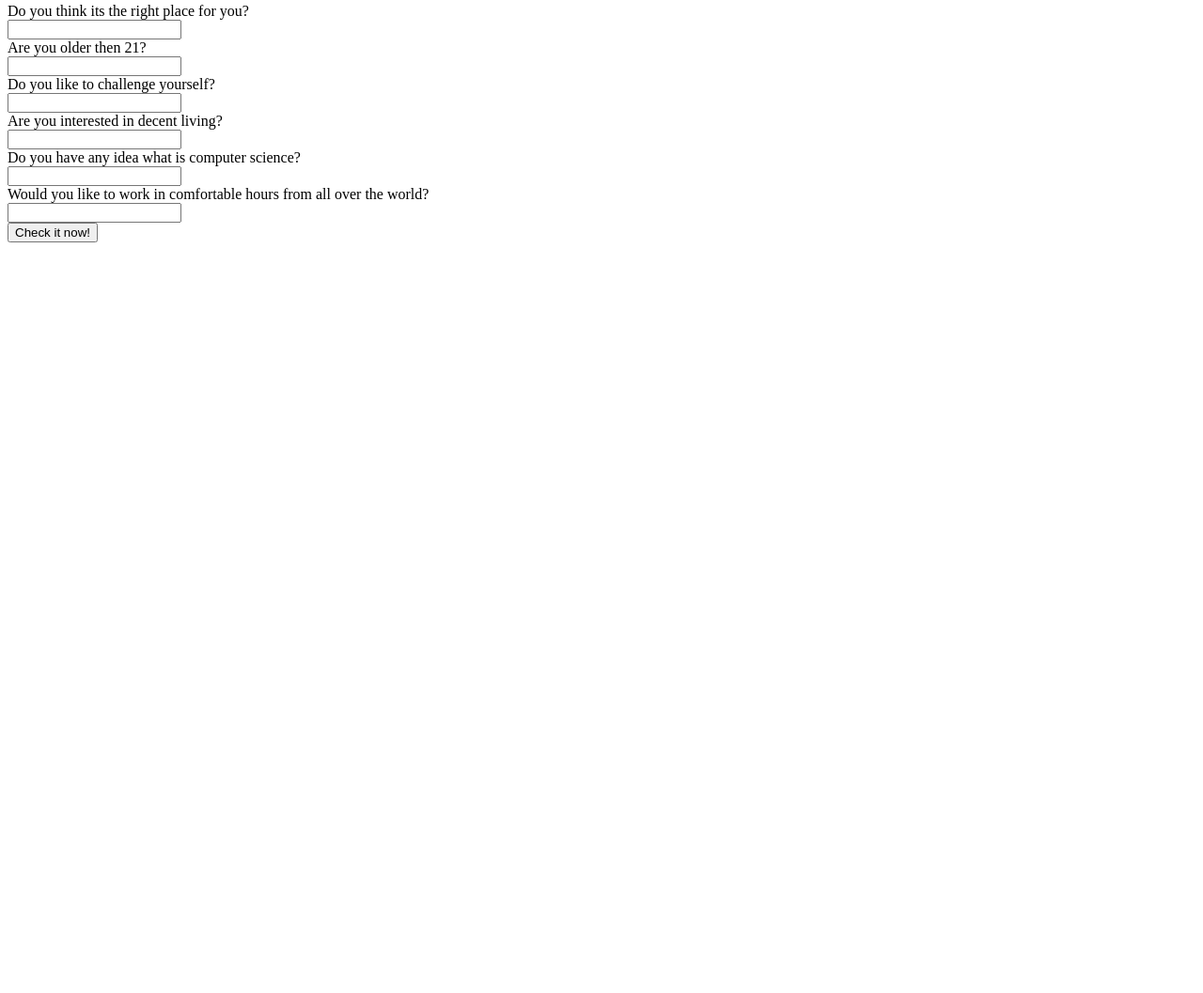
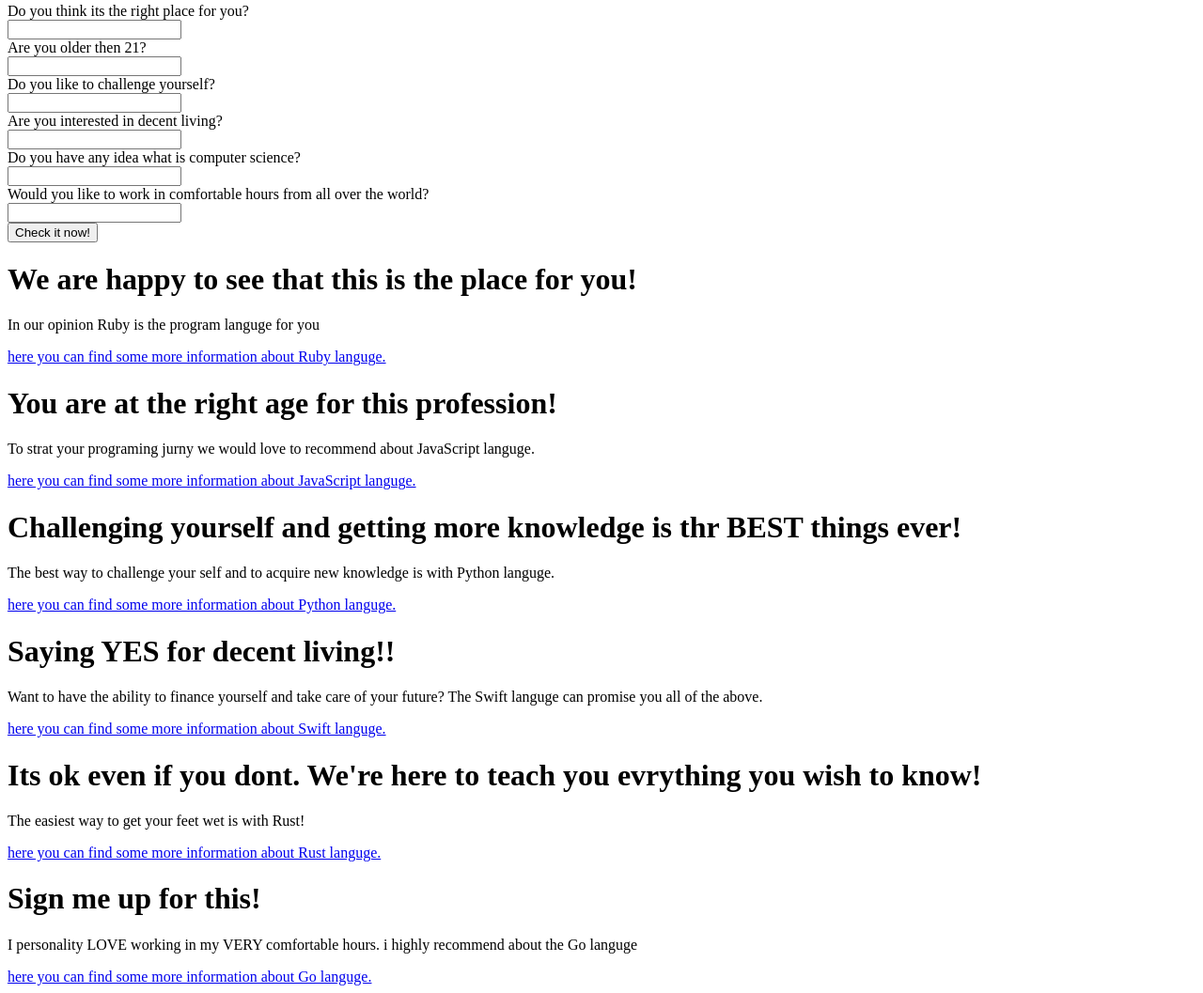
Before and after one commit to orbu13/second-independent2, a plain HTML site: page index.html in a window 1280 px wide. Shown: the part 152-1209 px from the top of the page at 94% size. Before the commit the page ends 800 px from the top, so only its background shows below. Drawn offline with Linux system fonts and the light colour scheme; a script that the page names is missing.

Commit message:
created list of answer&linked some links

```diff
--- a/index.html
+++ b/index.html
@@ -36,3 +36,41 @@
 
      <button type="submit">Check it now!</button><br>
  </form>
+
+
+
+ <div id="question1" class="hidden">
+  <h1>We are happy to see that this is the place for you!</h1>
+  <p>In our opinion Ruby is the program languge for you</p>
+  <a href="https://www.udemy.com/course/ruby-smartherd/?utm_source=adwords&utm_medium=udemyads&utm_campaign=DSA_Catchall_la.EN_cc.US&utm_content=deal4584&utm_term=_._ag_95911180068_._ad_532194018662_._kw__._de_c_._dm__._pl__._ti_dsa-406594358574_._li_9032933_._pd__._&matchtype=&gclid=CjwKCAjwyeujBhA5EiwA5WD7_efbnShrJx0HDRaaut4u2SvQCxj0Yq53GFuw3NX44vlJfIe2xKR4FxoC6gsQAvD_BwE">here you can find some more information about Ruby languge.</a>
+</div>
+<div id="question2" class="hidden">
+  <h1>You are at the right age for this profession!</h1>
+  <p>To strat your programing jurny we would love to recommend about JavaScript languge.</p>
+  <a href="https://www.udemy.com/topic/JavaScript/?gclid=CjwKCAjwyeujBhA5EiwA5WD7_Rb8Cs-OPIMPBSdHrP4uyzRCBswupiRBOCJ4MzMk--QbDJS0YnJJ2hoCagoQAvD_BwE&matchtype=b&utm_campaign=JavaScript_v.PROF_la.EN_cc.ROW_ti.6368&utm_content=deal4584&utm_medium=udemyads&utm_source=adwords&utm_term=_._ag_82721556216_._ad_535700363647_._kw_javascript%20exercises_._de_c_._dm__._pl__._ti_kwd-786568839818_._li_9032933_._pd__._">here you can find some more information about JavaScript languge.</a>
+</div>
+<div id="question3" class="hidden">
+  <h1>Challenging yourself and getting more knowledge is thr BEST things ever! </h1>
+  <p>The best way to challenge your self and to acquire new knowledge is with Python languge. </p>
+  <a href="https://www.udemy.com/course/100-days-of-code/?utm_source=adwords&utm_medium=udemyads&utm_campaign=Python_v.PROF_la.EN_cc.ROW_ti.7380&utm_content=deal4584&utm_term=_._ag_85724077424_._ad_535757779589_._kw_python+free+course_._de_c_._dm__._pl__._ti_kwd-298564862288_._li_9032933_._pd__._&matchtype=b&gclid=CjwKCAjwyeujBhA5EiwA5WD7_bDyKoWN2RWzHCzZrNP0sCsJflcbOX2aFD7hcO0FTVcoK-ARBnKb2xoCm6oQAvD_BwE">here you can find some more information about Python languge.</a>
+</div>
+<div id="question4" class="hidden">
+  <h1>Saying YES for decent living!!</h1>
+  <p>Want to have the ability to finance yourself and take care of your future? The Swift languge can promise you all of the above.</p>
+  <a href="https://www.udemy.com/course/make-your-first-iphone-app-using-swift-swiftui-and-ios-15/?utm_source=adwords&utm_medium=udemyads&utm_campaign=Swift_v.PROF_la.EN_cc.US_ti.7956&utm_content=deal4584&utm_term=_._ag_83329511434_._ad_555818940419_._kw_swift+programming_._de_c_._dm__._pl__._ti_kwd-321767432351_._li_9032933_._pd__._&matchtype=b&gclid=CjwKCAjwyeujBhA5EiwA5WD7_fSB4GfzMkhReM4z50y6iyYa2wOUCrYhyKAhMPMZ1amFlCfNfLjRnxoCBnEQAvD_BwE">here you can find some more information about Swift languge.</a>
+  </div>
+  <div id="question5" class="hidden">
+    <h1>Its ok even if you dont. We're here to teach you evrything you wish to know! </h1>
+    <p>The easiest way to get your feet wet is with Rust! </p>
+    <a href="https://www.udemy.com/course/rust-lang/?gclid=CjwKCAjwyeujBhA5EiwA5WD7_fGE42CXMiDVPL4UPad3mnQsk9T7y8dFr_LClHNm7LjhqTyFMDRfzxoC8JEQAvD_BwE&matchtype=b&utm_campaign=LongTail_la.EN_cc.US&utm_content=deal4584&utm_medium=udemyads&utm_source=adwords&utm_term=_._ag_84297254332_._ad_532070051910_._kw_rust+programming+language+tutorial_._de_c_._dm__._pl__._ti_aud-720389363895%3Akwd-567433667905_._li_9032933_._pd__._">here you can find some more information about Rust languge.</a>
+  </div>
+  <div id="question6" class="hidden">
+    <h1>Sign me up for this!</h1>
+    <p>I personality LOVE working in my VERY comfortable hours. i highly recommend about the Go languge</p>
+  <a href="https://www.udemy.com/course/learn-go-the-complete-bootcamp-course-golang/?gclid=CjwKCAjwyeujBhA5EiwA5WD7_ZfUtGycjx89oiwfM_m0X2yYT1MfLCT3xU08cPhC8POLWskGCxpBnxoC1PQQAvD_BwE&matchtype=b&utm_campaign=GoProgrammingLanguage_la.EN_cc.ROW_ti.5972&utm_content=deal4584&utm_medium=udemyads&utm_source=adwords&utm_term=_._ag_120421805935_._ad_535758220310_._kw_best+place+to+learn+golang_._de_c_._dm__._pl__._ti_kwd-830991214985_._li_9032933_._pd__._">here you can find some more information about Go languge.</a>
+  </div>
+</div>
+</body>
+
+
+</html>
```
